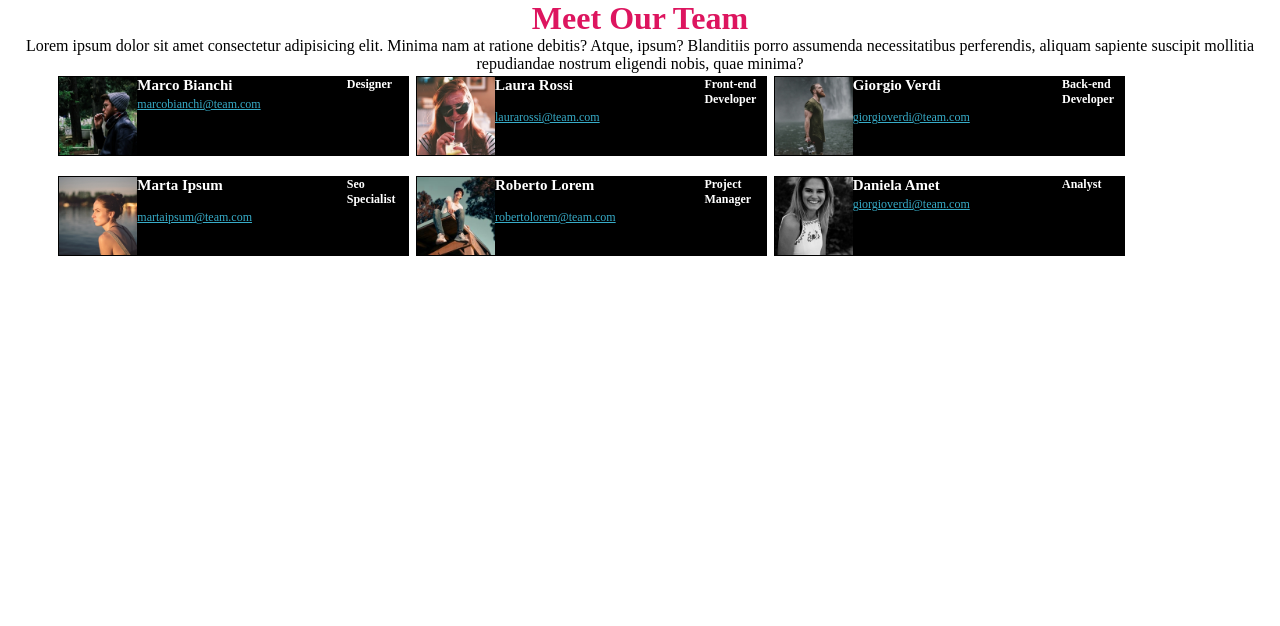
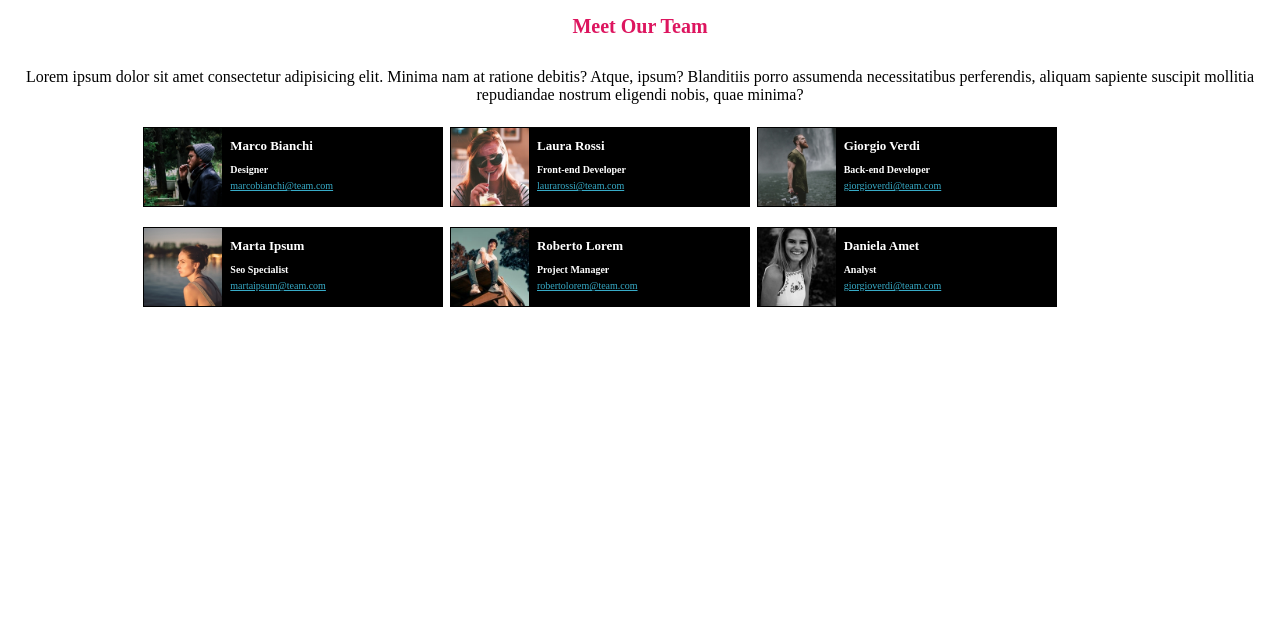
Before and after one commit to pacimarco/html-css-float-cards, a plain HTML site: page index.html in a window 1280 px wide. Drawn offline with Linux system fonts and the light colour scheme.

Commit message:
celle composte

```diff
--- a/css/style.css
+++ b/css/style.css
@@ -4,19 +4,29 @@
     box-sizing: border-box;
 }
 
+main{
+    margin: auto;
+    font-style: 'Paytone One', sans-serif;
+}
+
 h1{
     color:rgb(221, 21, 95);
     text-align: center;
+    margin-top: 15px;
+    margin-bottom: 30px;
+    font-size: 20px;
 }
 
 p{
     text-align: center;
     margin: auto;
+    margin-bottom: 20px;
+    width: 1000;
 }
 
 .container{
     margin: auto;
-    max-width: 1170px;
+    width: 1000px;
     height: 200px;
 }
 
@@ -33,6 +43,7 @@ p{
     background-color: black;
     margin: calc(10px/3);
 }
+
 .card2{
     width: 30%;
     border: solid 1px black;
@@ -56,6 +67,7 @@ p{
     display: table;
     clear: both;
 }
+
 .img{
 height: 100%;
 float: left;
@@ -64,20 +76,25 @@ float: left;
 
 .nome{
     color: white;
-    width: 60%;
-    float: left;
-    font-size: 15px;
+    max-width: 60%;
+    font-size: 13px;
+    padding: 10px;
+    position: relative;
+    left: 8px;
+
 }
 
 .ruolo{
     color: white;
-    font-size: 12px;
-
+    font-size: 10px;
+    position: relative;
+    left: 8px;
 }
 
 .email{
     color: rgb(55, 172, 200);
-    font-size: 12px;
+    font-size: 10px;
+    margin-left: 8px;
 
 }
 
--- a/index.html
+++ b/index.html
@@ -6,16 +6,21 @@
     <meta name="viewport" content="width=device-width, initial-scale=1.0">
     <title>Esercizio Float</title>
     <link rel="stylesheet" href="css/style.css">
+    <link rel="preconnect" href="https://fonts.googleapis.com">
+    <link rel="preconnect" href="https://fonts.gstatic.com" crossorigin>
+    <link href="https://fonts.googleapis.com/css2?family=Paytone+One&display=swap" rel="stylesheet">
 </head>
 <body>
     <main>
 
-        <h1>Meet Our Team</h1>
+
+        <h1>Meet Our Team</h1> <!--titolo-->
+
         <p>Lorem ipsum dolor sit amet consectetur adipisicing elit. Minima nam at ratione debitis? Atque, ipsum? Blanditiis porro assumenda necessitatibus perferendis, aliquam sapiente suscipit mollitia repudiandae nostrum eligendi nobis, quae minima?</p>
 
-        <div class="container clearfix">
-            <div class="riga1 clearfix">
-                <div class="card1">
+        <div class="container clearfix">   <!--contenitore generale-->
+            <div class="riga1 clearfix">   <!--prima riga con misure-->
+                <div class="card1">        <!--inizio singlole celle-->
                     <img class="img" src="img/male1.png" alt="Marco Bianchi">
                     <h3 class="nome">Marco Bianchi</h3>
                     <h4 class="ruolo">Designer</h4>
@@ -35,17 +40,11 @@
                 </div>
 
 
+        </div>
 
+            <div class="riga2 clearfix">    <!--prima riga con misure-->
 
-
-
-
-
-            </div>
-
-            <div class="riga2 clearfix">
-
-                <div class="card1">
+                <div class="card1">         <!--inizio singlole celle-->
                     <img class="img" src="img/female2.png" alt="Marta Ipsum">
                     <h3 class="nome">Marta Ipsum</h3>
                     <h4 class="ruolo">Seo Specialist</h4>
```
